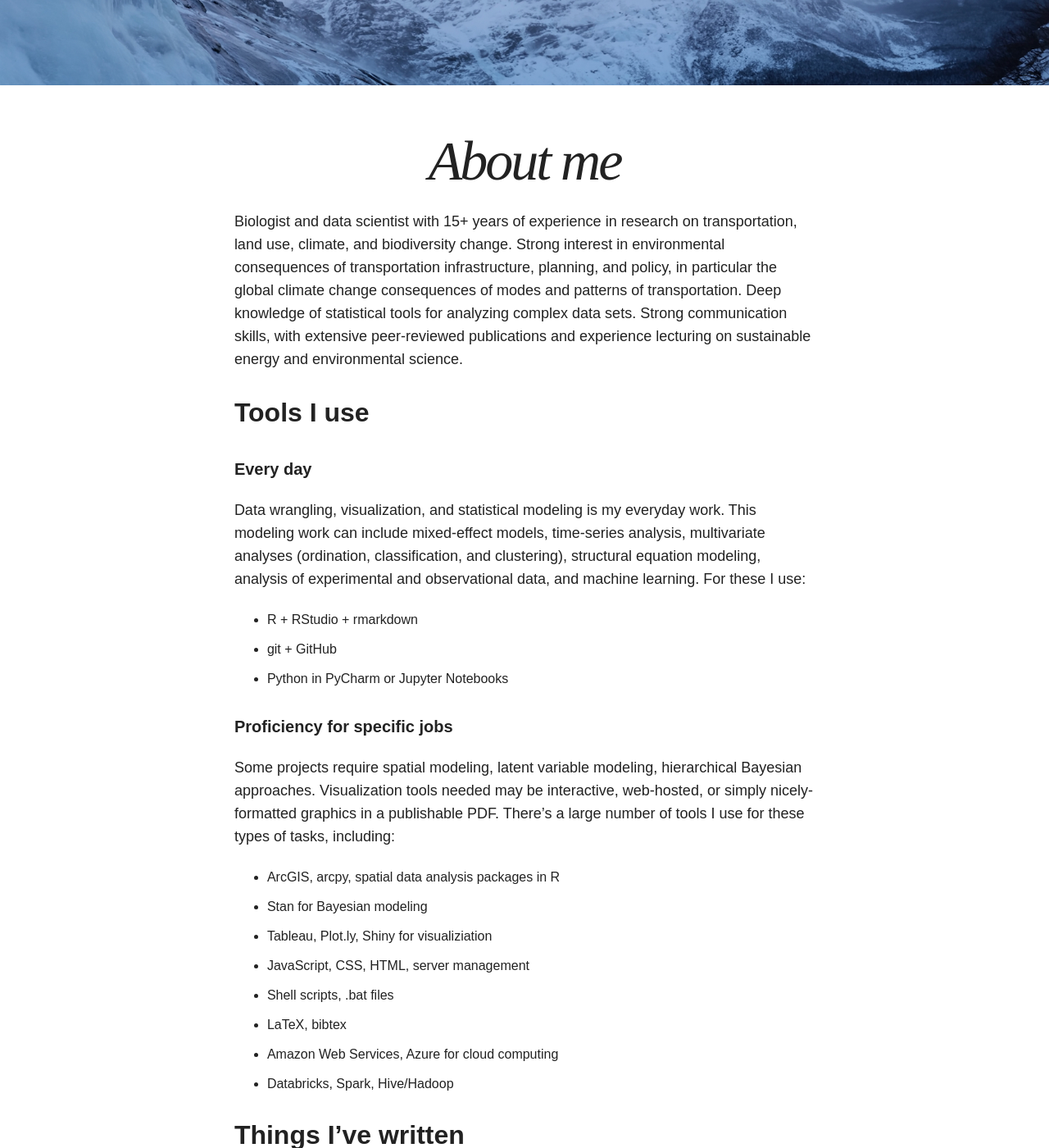
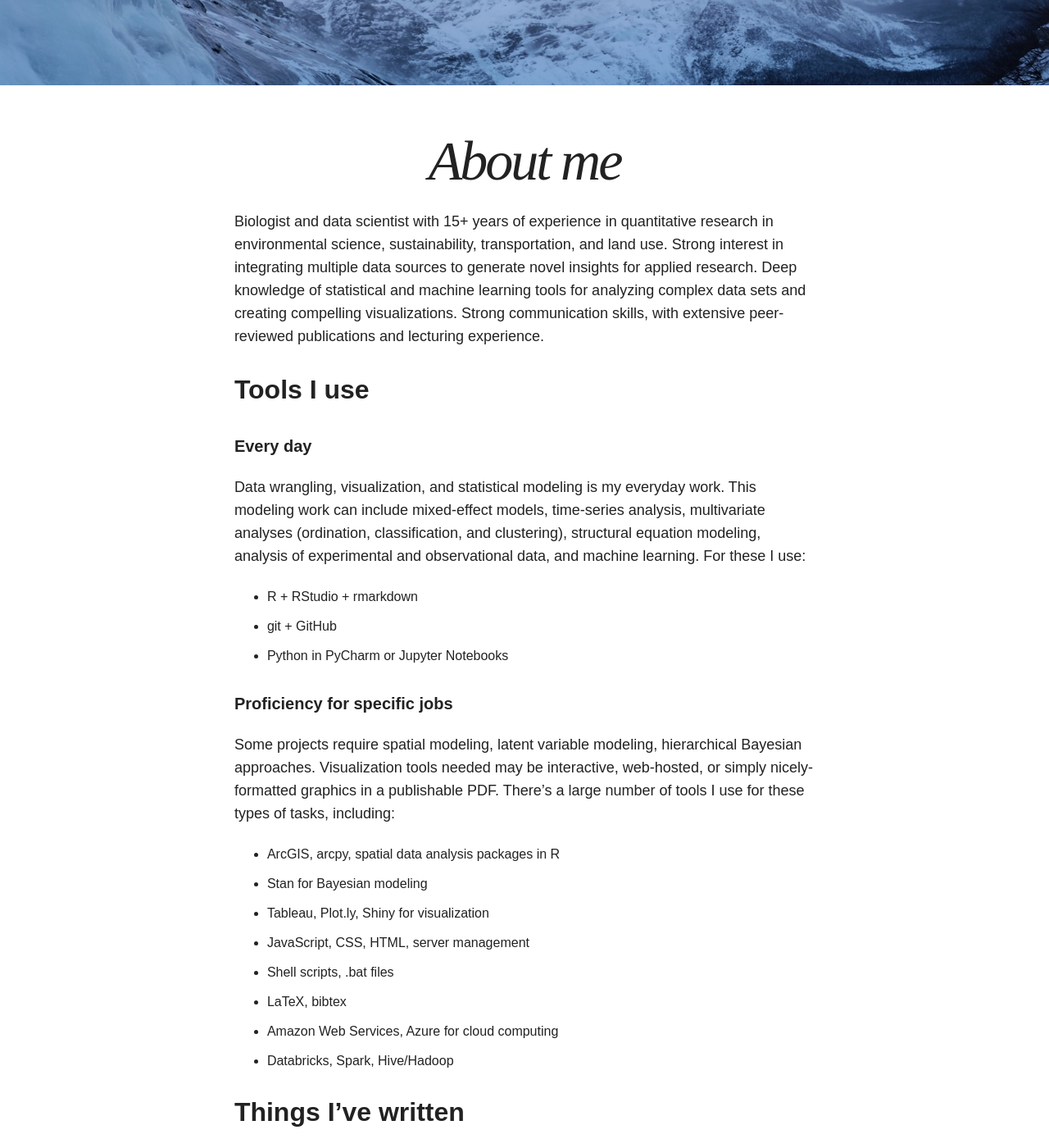
Before and after one commit to flynn-d/home, a Jekyll site: the page built from about/index.md, in a window 1280 px wide and 1400 px high, scrolled down 321 px. Shown: the whole window at 82% size. Built offline with Jekyll 4.4.1, drawn with Linux system fonts in a browser that asks for light colours; nearby versions of some CDN libraries; some of the changed text lies outside the part shown.

Commit message:
Text updates

```diff
--- a/Gemfile
+++ b/Gemfile
@@ -8,8 +8,8 @@ source "https://rubygems.org"
 #
 # This will help ensure the proper Jekyll version is running.
 # Happy Jekylling!
-gem "jekyll", ">3.8.5"
-#gem "ffi", "1.10.0"
+gem "jekyll", ">=3.8.5"
+gem "ffi", ">=1.15.0"
 
 # If you want to use GitHub Pages, remove the "gem "jekyll"" above and
 # uncomment the line below. To upgrade, run `bundle update github-pages`.
--- a/about/index.md
+++ b/about/index.md
@@ -9,13 +9,13 @@ image:
   creditlink: #
 ---
 
-Biologist and data scientist with 15+ years of experience in research on transportation, land use, climate, and biodiversity change. Strong interest in environmental consequences of transportation infrastructure, planning, and policy, in particular the global climate change consequences of modes and patterns of transportation. Deep knowledge of statistical tools for analyzing complex data sets. Strong communication skills, with extensive peer-reviewed publications and experience lecturing on sustainable energy and environmental science.
+Biologist and data scientist with 15+ years of experience in quantitative research in environmental science, sustainability, transportation, and land use. Strong interest in integrating multiple data sources to generate novel insights for applied research. Deep knowledge of statistical and machine learning tools for analyzing complex data sets and creating compelling visualizations. Strong communication skills, with extensive peer-reviewed publications and lecturing experience.
 
 ## Tools I use
 
 ##### Every day
 
-Data wrangling, visualization, and statistical modeling is my everyday work.  This modeling work can include mixed-effect models, time-series analysis, multivariate analyses (ordination, classification, and clustering), structural equation modeling, analysis of experimental and observational data, and machine learning. For these I use:
+Data wrangling, visualization, and statistical modeling is my everyday work. This modeling work can include mixed-effect models, time-series analysis, multivariate analyses (ordination, classification, and clustering), structural equation modeling, analysis of experimental and observational data, and machine learning. For these I use:
 - R + RStudio + rmarkdown
 - git + GitHub
 - Python in PyCharm or Jupyter Notebooks
@@ -26,7 +26,7 @@ Some projects require spatial modeling, latent variable modeling, hierarchical B
 
 - ArcGIS, arcpy, spatial data analysis packages in R
 - Stan for Bayesian modeling
-- Tableau, Plot.ly, Shiny for visualiziation
+- Tableau, Plot.ly, Shiny for visualization
 - JavaScript, CSS, HTML, server management
 - Shell scripts, .bat files
 - LaTeX, bibtex
@@ -35,7 +35,7 @@ Some projects require spatial modeling, latent variable modeling, hierarchical B
 
 ## Things I've written
 
-* Author or co-author on over 30 peer-reviewed publications. Previously acted as an Associate Editor for Journal of Ecology and Journal of Plant Ecology, and reviewer for over 20 journals, including Biogeosciences, Global Ecology and Biogeography, Nature Communications, Ecology Letters, Food Policy, and Proceedings of the National Academy of Sciences.
+* Author or co-author on over 40 peer-reviewed publications. Previously acted as an Associate Editor for Journal of Ecology and Journal of Plant Ecology, and reviewer for over 20 journals, including Transportation Research Record, Biogeosciences, Global Ecology and Biogeography, Nature Communications, Ecology Letters, Food Policy, and Proceedings of the National Academy of Sciences.
 * Extensive experience synthesizing information about highly technical topics for the general audience, particularly in the fields of ecology, environmental sciences, and global change science.
 * Knowledgeable on topics related to climate, transportation, land use change, energy, and sustainability.
 
```
Also changed, not shown: articles/index.md (+1 -1 lines).
